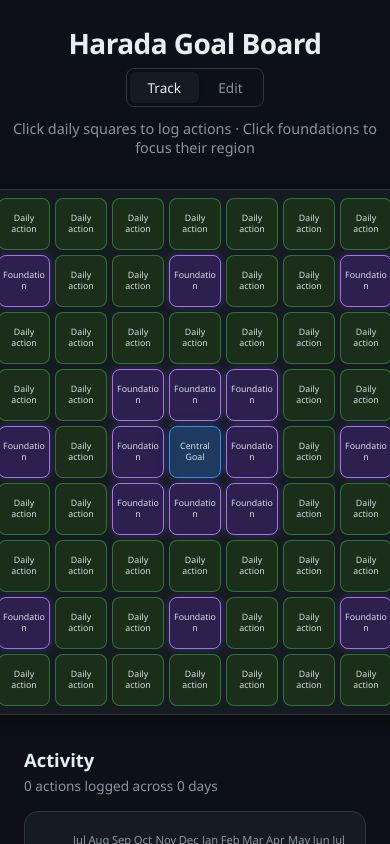
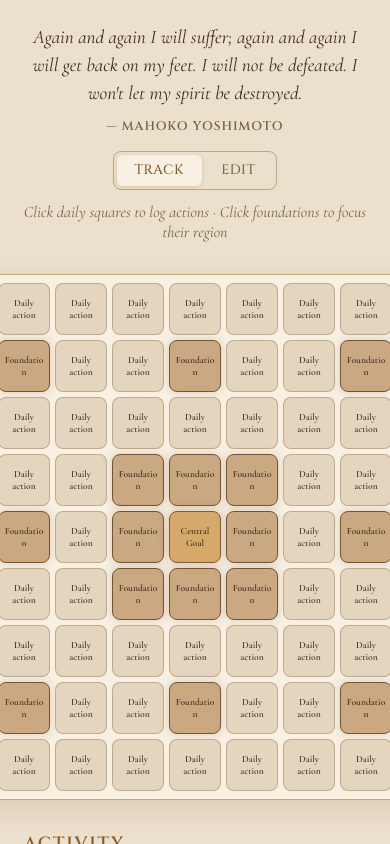
Before and after one commit to rkim1078/kiriTracker, a React (Vite) app: page / in a window 390 px wide. Built offline with nearby package versions, Linux system fonts and the light colour scheme.

Commit message:
UI changes

```diff
--- a/electron/main.ts
+++ b/electron/main.ts
@@ -165,7 +165,7 @@ function createWindow(): void {
     minWidth: 800,
     minHeight: 700,
     title: 'Kiri Tracker',
-    backgroundColor: '#0d1117',
+    backgroundColor: '#ebe0cc',
     webPreferences: {
       preload: path.join(__dirname, 'preload.js'),
       contextIsolation: true,
--- a/index.html
+++ b/index.html
@@ -4,6 +4,12 @@
     <meta charset="UTF-8" />
     <meta name="viewport" content="width=device-width, initial-scale=1.0" />
     <title>Kiri Tracker</title>
+    <link rel="preconnect" href="https://fonts.googleapis.com" />
+    <link rel="preconnect" href="https://fonts.gstatic.com" crossorigin />
+    <link
+      href="https://fonts.googleapis.com/css2?family=Cinzel:wght@500;600;700&family=Cormorant+Garamond:ital,wght@0,400;0,500;0,600;1,400&display=swap"
+      rel="stylesheet"
+    />
   </head>
   <body>
     <div id="root"></div>
--- a/src/App.css
+++ b/src/App.css
@@ -42,7 +42,7 @@
   inset: 0;
   pointer-events: none;
   opacity: 0;
-  background: radial-gradient(circle at center, rgba(63, 185, 80, 0.12), transparent 70%);
+  background: radial-gradient(circle at center, rgba(168, 184, 122, 0.2), transparent 70%);
   transition: opacity 0.35s ease;
   z-index: 50;
 }
@@ -61,17 +61,40 @@
   min-height: min-content;
 }
 
-.app-title {
-  margin: 0 0 0.35rem;
-  font-size: 1.75rem;
+.app-quote {
+  margin: 0 0 1rem;
+  padding: 0 1rem;
+  max-width: 560px;
+  text-align: center;
+  border: none;
+}
+
+.app-quote__text {
+  margin: 0;
+  font-family: var(--font-body);
+  font-size: 1.2rem;
+  font-weight: 500;
+  font-style: italic;
+  line-height: 1.45;
+  color: var(--text);
+}
+
+.app-quote__author {
+  margin: 0.65rem 0 0;
+  font-family: var(--font-display);
+  font-size: 0.78rem;
   font-weight: 600;
-  letter-spacing: -0.02em;
+  font-style: normal;
+  letter-spacing: 0.08em;
+  text-transform: uppercase;
+  color: var(--text-muted);
 }
 
 .app-subtitle {
   margin: 0 0 2rem;
   color: var(--text-muted);
-  font-size: 0.9rem;
+  font-size: 1rem;
+  font-style: italic;
   text-align: center;
   max-width: 520px;
 }
@@ -106,8 +129,8 @@
 
 .mode-toggle__btn--active {
   background: var(--bg-elevated);
-  color: var(--text);
-  box-shadow: 0 1px 3px rgba(0, 0, 0, 0.25);
+  color: var(--goal-border);
+  box-shadow: 0 1px 4px rgba(90, 60, 30, 0.15);
 }
 
 .goal-board--edit-mode .harada-grid {
@@ -132,7 +155,7 @@
   background: var(--bg-elevated);
   border: 1px solid var(--border);
   border-radius: var(--radius-lg);
-  box-shadow: 0 8px 32px rgba(0, 0, 0, 0.35);
+  box-shadow: 0 8px 28px rgba(90, 60, 30, 0.12);
 }
 
 .harada-row {
@@ -210,7 +233,9 @@
 }
 
 .cell-label {
-  font-size: clamp(0.55rem, 1.4vw, 0.72rem);
+  font-family: var(--font-body);
+  font-size: clamp(0.6rem, 1.4vw, 0.78rem);
+  font-weight: 600;
   line-height: 1.25;
   text-align: center;
   word-break: break-word;
@@ -219,7 +244,7 @@
   -webkit-line-clamp: 4;
   -webkit-box-orient: vertical;
   color: var(--text);
-  opacity: 0.92;
+  opacity: 0.95;
 }
 
 .grid-cell--large .cell-label {
@@ -232,10 +257,11 @@
   height: 100%;
   resize: none;
   border: none;
-  background: rgba(0, 0, 0, 0.35);
+  background: rgba(255, 248, 235, 0.75);
   color: var(--text);
   font-size: inherit;
-  font-family: inherit;
+  font-family: var(--font-body);
+  font-weight: 600;
   text-align: center;
   border-radius: calc(var(--radius) - 2px);
   padding: 4px;
@@ -289,7 +315,7 @@
   background: var(--bg-elevated);
   border: 1px solid var(--border);
   border-radius: calc(var(--radius-lg) + 4px);
-  box-shadow: 0 24px 64px rgba(0, 0, 0, 0.55);
+  box-shadow: 0 24px 48px rgba(90, 60, 30, 0.2);
 }
 
 .foundational-row {
@@ -324,8 +350,12 @@
 
 .activity-header h2 {
   margin: 0 0 0.25rem;
-  font-size: 1.15rem;
+  font-family: var(--font-display);
+  font-size: 1.1rem;
   font-weight: 600;
+  letter-spacing: 0.1em;
+  text-transform: uppercase;
+  color: var(--goal-border);
 }
 
 .activity-header p {
--- a/src/components/GoalBoard.tsx
+++ b/src/components/GoalBoard.tsx
@@ -1,6 +1,7 @@
-import { useCallback, useEffect, useRef, type CSSProperties, type MouseEvent } from 'react'
+import { useCallback, useEffect, useRef, useState, type CSSProperties, type MouseEvent } from 'react'
 import type { CellData } from '../types'
 import { GRID_SIZE, getCanonicalFoundationId, getFoundationalRegionGrid, getRegionCenterId } from '../types'
+import { getRandomQuote } from '../data/quotes'
 import { GridCell } from './GridCell'
 
 interface GoalBoardProps {
@@ -26,6 +27,7 @@ export function GoalBoard({
 }: GoalBoardProps) {
   const overlayRef = useRef<HTMLDivElement>(null)
   const originRectRef = useRef<DOMRect | null>(null)
+  const [quote] = useState(getRandomQuote)
 
   const handleFoundationClick = useCallback(
     (cell: CellData) => {
@@ -73,7 +75,10 @@ export function GoalBoard({
   return (
     <>
       <section className={`goal-board ${editMode ? 'goal-board--edit-mode' : ''}`}>
-        <h1 className="app-title">Harada Goal Board</h1>
+        <blockquote className="app-quote">
+          <p className="app-quote__text">{quote.text}</p>
+          <footer className="app-quote__author">— {quote.author}</footer>
+        </blockquote>
 
         <div className="mode-toggle" role="group" aria-label="Board mode">
           <button
--- /dev/null
+++ b/src/data/quotes.ts
@@ -0,0 +1,32 @@
+export interface Quote {
+  text: string
+  author: string
+}
+
+export const QUOTES: Quote[] = [
+  {
+    text: "Again and again I will suffer; again and again I will get back on my feet. I will not be defeated. I won't let my spirit be destroyed.",
+    author: 'Mahoko Yoshimoto',
+  },
+  {
+    text: "Fall seven times, stand up eight.",
+    author: 'Unknown',
+  },
+  {
+    text: "The only way to deal with an unfree world is to become so absolutely free that your very existence is an act of rebellion.",
+    author: 'Albert Camus',
+  },
+  {
+    text: "There are years that ask questions and years that answer.",
+    author: 'Zora Neale Hurston',
+  },
+  {
+    text: "The world breaks everyone, and afterward, many are strong at the broken places.",
+    author: 'Ernest Hemingway',
+  },
+]
+
+export function getRandomQuote(): Quote {
+  const index = Math.floor(Math.random() * QUOTES.length)
+  return QUOTES[index]
+}
--- a/src/index.css
+++ b/src/index.css
@@ -1,29 +1,32 @@
 :root {
-  --bg: #0d1117;
-  --bg-elevated: #161b22;
-  --bg-overlay: rgba(1, 4, 9, 0.75);
-  --border: #30363d;
-  --text: #e6edf3;
-  --text-muted: #8b949e;
+  --font-display: 'Cinzel', 'Times New Roman', serif;
+  --font-body: 'Cormorant Garamond', Georgia, 'Times New Roman', serif;
 
-  --goal-bg: #1f3a5f;
-  --goal-border: #388bfd;
-  --goal-glow: rgba(56, 139, 253, 0.25);
+  --bg: #ebe0cc;
+  --bg-elevated: #f7f0e3;
+  --bg-overlay: rgba(58, 42, 28, 0.55);
+  --border: #c4a57a;
+  --text: #3a2c1e;
+  --text-muted: #7a6348;
 
-  --foundation-bg: #2d1f4e;
-  --foundation-border: #a371f7;
-  --foundation-glow: rgba(163, 113, 247, 0.25);
+  --goal-bg: #d4a96a;
+  --goal-border: #8b5a2b;
+  --goal-glow: rgba(139, 90, 43, 0.28);
 
-  --daily-bg: #1a2e1a;
-  --daily-border: #3fb950;
-  --daily-glow: rgba(63, 185, 80, 0.3);
-  --daily-logged: #238636;
+  --foundation-bg: #c9a882;
+  --foundation-border: #7a5230;
+  --foundation-glow: rgba(122, 82, 48, 0.22);
 
-  --activity-none: #21262d;
-  --activity-1: #0e4429;
-  --activity-2: #006d32;
-  --activity-3: #26a641;
-  --activity-4: #39d353;
+  --daily-bg: #e4d6be;
+  --daily-border: #a08058;
+  --daily-glow: rgba(122, 148, 72, 0.3);
+  --daily-logged: #a8b87a;
+
+  --activity-none: #ddd2bc;
+  --activity-1: #c8d4a8;
+  --activity-2: #a8bf78;
+  --activity-3: #86a356;
+  --activity-4: #688a3c;
 
   --radius: 8px;
   --radius-lg: 14px;
@@ -47,11 +50,9 @@ body,
 }
 
 body {
-  font-family:
-    'Segoe UI',
-    system-ui,
-    -apple-system,
-    sans-serif;
+  font-family: var(--font-body);
+  font-size: 1.05rem;
+  font-weight: 500;
   background: var(--bg);
   color: var(--text);
   -webkit-font-smoothing: antialiased;
@@ -59,7 +60,11 @@ body {
 }
 
 button {
-  font: inherit;
+  font-family: var(--font-display);
+  font-weight: 600;
+  letter-spacing: 0.04em;
+  text-transform: uppercase;
+  font-size: 0.75rem;
 }
 
 ::-webkit-scrollbar {
@@ -76,5 +81,5 @@ button {
 }
 
 ::-webkit-scrollbar-thumb:hover {
-  background: #484f58;
+  background: #a08058;
 }
```
